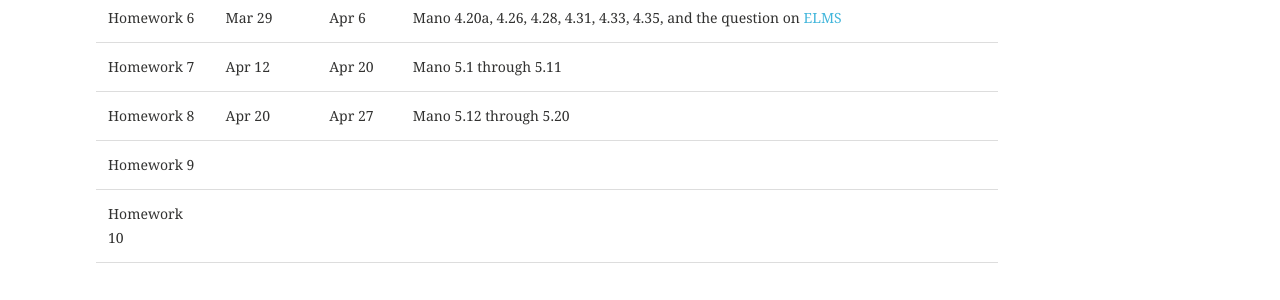
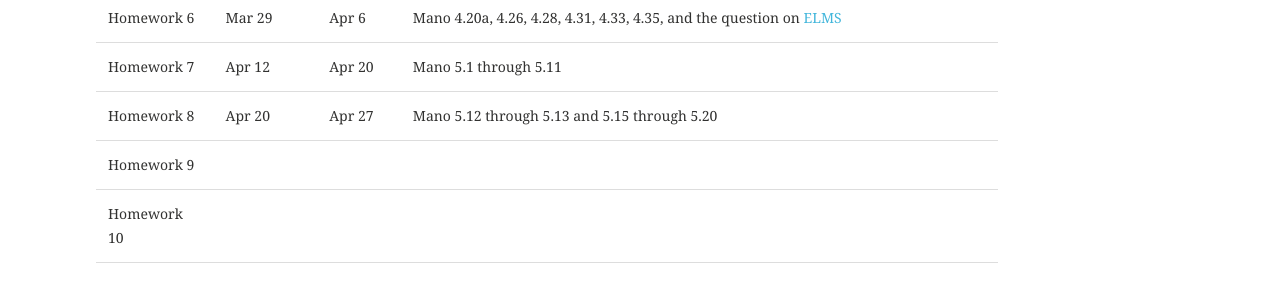
Before and after one commit to enee244/enee244.github.io, a Jekyll site: the page built from homeworks/index.md, in a window 1280 px wide and 1258 px high. Shown: the part 879-1179 px from the top of the window. Built offline with Jekyll 4.4.1, drawn with Linux system fonts in a browser that asks for light colours.

Commit message:
Update index.md

```diff
--- a/homeworks/index.md
+++ b/homeworks/index.md
@@ -18,6 +18,6 @@ Homework 4 |     Mar 1   |  Mar 9   | Mano 3.15ad, 3.20, 3.21, 3.22, 3.23, and 3
 Homework 5 |     Mar 23  |  Mar 30  | Mano 4.1, 4.2, 4.3, 4.4, 4.5, 4.8, 4.9, and 4.21
 Homework 6 |     Mar 29  |  Apr 6   | Mano 4.20a, 4.26, 4.28, 4.31, 4.33, 4.35, and the question on [ELMS](https://myelms.umd.edu/courses/1131242/discussion_topics/2600746)
 Homework 7 |     Apr 12  |  Apr 20  | Mano 5.1 through 5.11
-Homework 8 |     Apr 20  |  Apr 27  | Mano 5.12 through 5.20
+Homework 8 |     Apr 20  |  Apr 27  | Mano 5.12 through 5.13 and 5.15 through 5.20
 Homework 9 |             |          |
 Homework 10|             |          |
```
